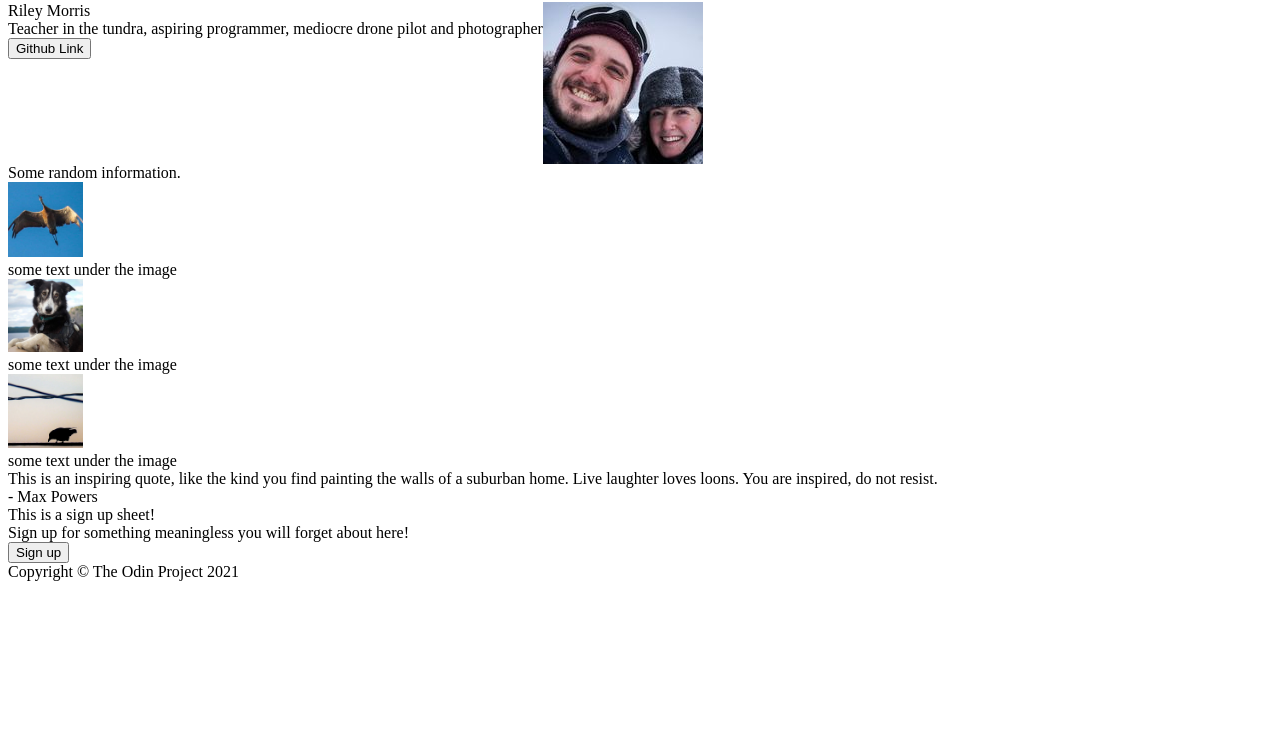
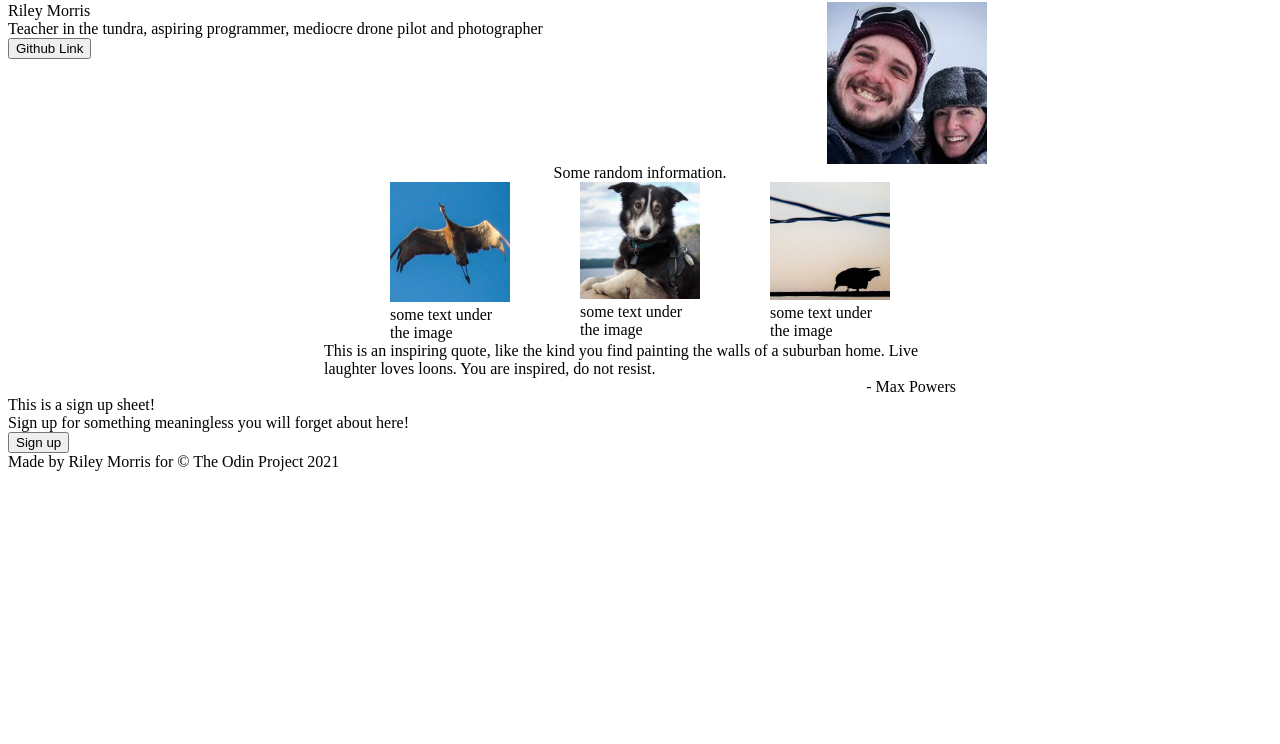
Before and after one commit to Riley-Morris/landing-page-top, a plain HTML site: page index.html in a window 1280 px wide. Shown: the part 56-800 px from the top of the page. Drawn offline with Linux system fonts and the light colour scheme.

Commit message:
Fix alignment of third row and images

```diff
--- a/index.html
+++ b/index.html
@@ -27,7 +27,9 @@
             <div class = 'smalltext'>Teacher in the tundra, aspiring programmer, mediocre drone pilot and photographer</div>
             <button id = 'github-but' type="button">Github Link</button>
         </div>
-        <img src="face.jpg" alt="image of a man and woman's face, it is very cold out becuase there is ice built up on their faces and hat, they are smiling">
+        <div class = 'firstimg'>
+            <img src="face.jpg" alt="image of a man and woman's face, it is very cold out becuase there is ice built up on their faces and hat, they are smiling">
+        </div>
     </div>
     <div class = 'secondrow'>
         <div class = 'rowheader'>Some random information.</div>
@@ -50,7 +52,7 @@
         <div class = 'quote'>
             This is an inspiring quote, like the kind you find painting the walls of a suburban home. Live laughter loves loons. You are inspired, do not resist.
         </div>
-        <div class = 'quote-author'>
+        <div class = 'quote' id="author">
             - Max Powers
         </div>
     </div>
@@ -70,7 +72,7 @@
         </div>
     </div>
     <div class = 'footer'>
-        Copyright &copy; The Odin Project 2021
+        Made by Riley Morris for &copy; The Odin Project 2021
     </div>
 
 </body>
--- a/style.css
+++ b/style.css
@@ -1,5 +1,5 @@
 .thumbnails {
-    width: 75px;
+    width: 120px;
 }
 body {
     display: flex;
@@ -13,10 +13,45 @@ ul {
     display: flex;
     text-decoration: none;
     list-style: none;
-    gap: 10px;
+    gap: 30px;
     margin-left: auto;
 }
 
 .firstrow {
     display: flex;
 }
+
+.firstimg {
+    display: flex;
+    flex: 1;
+    justify-content: center;
+    align-items: center;
+}
+
+.secondrow {
+    display: flex;
+    flex-direction: column;
+    justify-content: center;
+    align-items: center;
+}
+.centerbox{
+    display: flex;
+    gap: 70px;
+}
+.imagebox {
+    width: 120px;
+}
+
+.thirdrow {
+    display: flex;
+    flex-direction: column;
+    justify-content: center;
+    align-items: center;
+}
+.quote {
+    max-width: 50%;
+    min-width: 50%;
+}
+#author {
+    text-align: right;
+}
```
